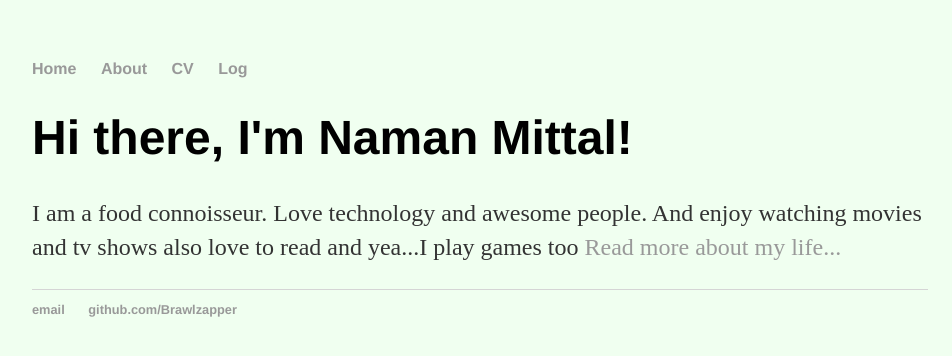
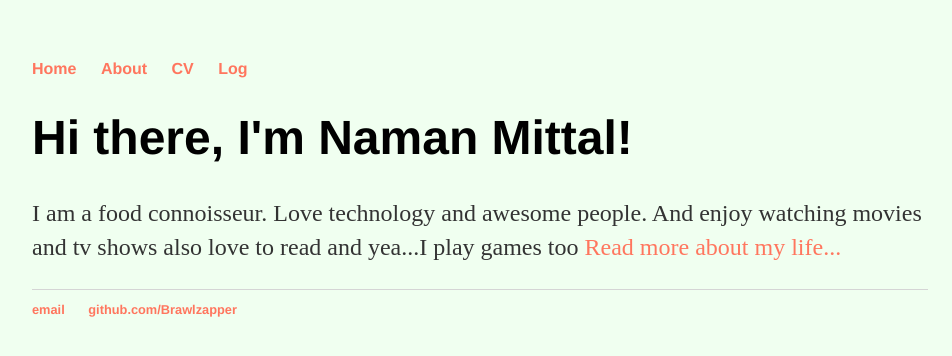
Before and after one commit to Brawlzapper/brawlzapper.github.io, a Jekyll site: the page built from index.html, in a window 1280 px wide. Shown: the top 356 px of the page, without its empty margins (160-1112 px from the left). Built offline with Jekyll 4.4.1, drawn with Linux system fonts in a browser that asks for light colours.

Commit message:
Update main.css

```diff
--- a/css/main.css
+++ b/css/main.css
@@ -15,7 +15,7 @@ nav ul li, footer ul li {
 }
 a {
     text-decoration: none;
-    color: #999;
+    color: #ff765e;
 }
 a:hover {
     text-decoration: underline;
```
